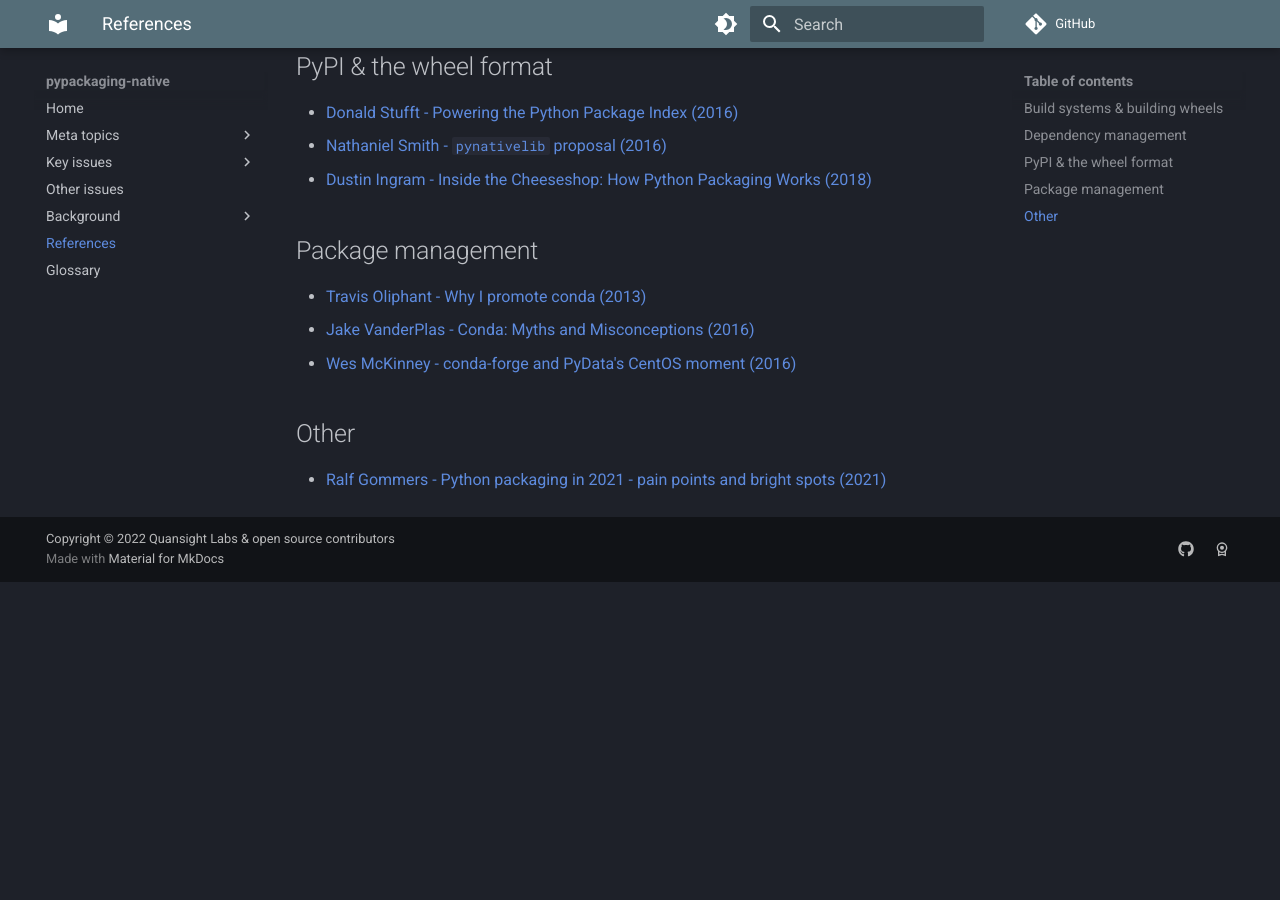
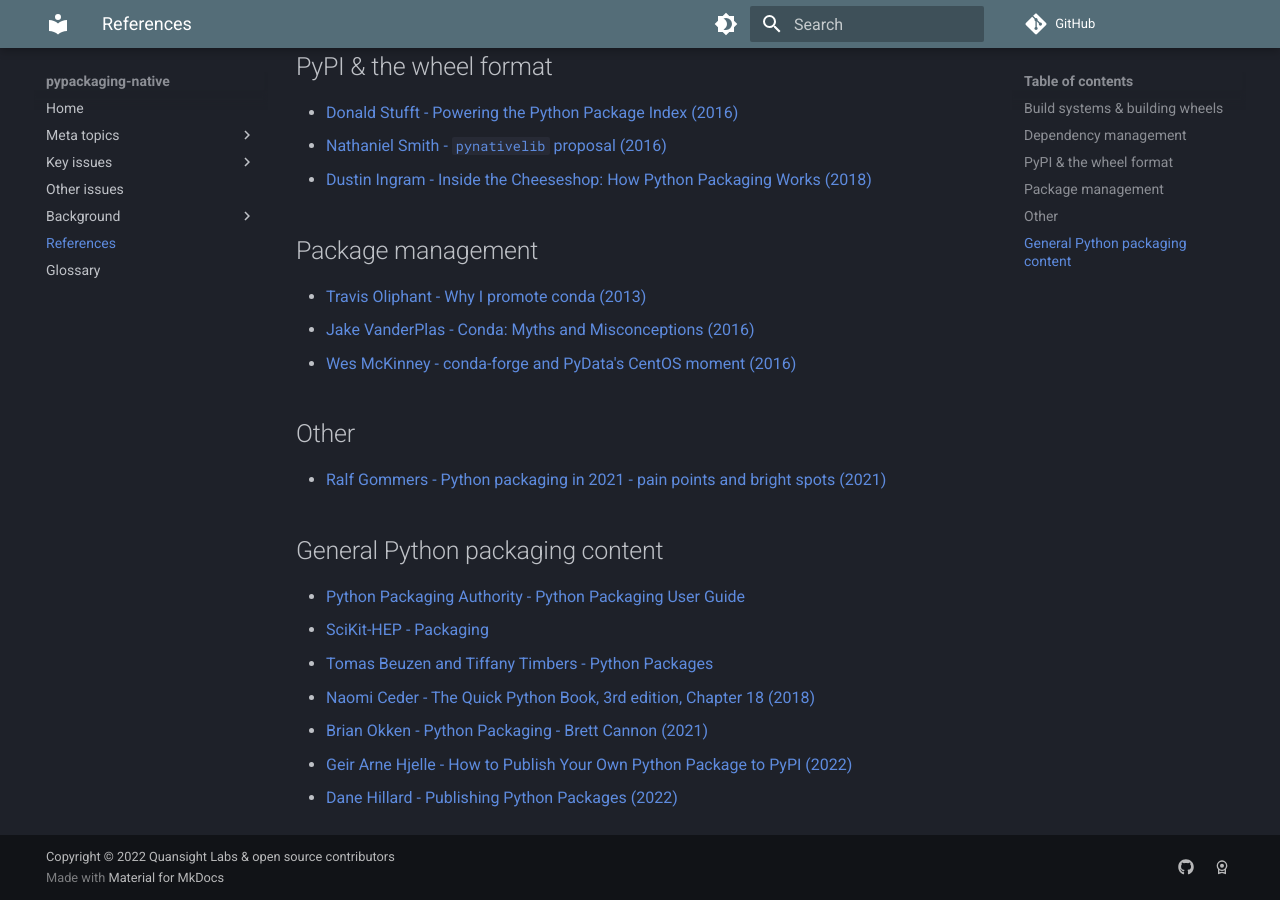
Before and after one commit to pypackaging-native/pypackaging-native, an MkDocs documentation site: the page built from docs/references.md, in a window 1280 px wide and 900 px high, scrolled down 684 px. Built offline with MkDocs 1.6.1 and Material for MkDocs 9.7.7, drawn with Linux system fonts in a browser that asks for light colours; comment, search, counter and statistics services are not loaded; before the commit the page ends 1266 px from its top, so only the background shows below that.

Commit message:
Add general packaging resource links (#17)
Resolves #13

I originally ordered these resources from most freely available to least
freely available, but I see all other sections are ordered
chronologically. I do wonder if the PyPA's resource showing as "2010"
might do it a disservice as it's a living resource that's fairly up to
date.

I wasn't sure how best to format the citations, and didn't want to go
full APA or MLA so please change/suggest as you like if things need
adjustment.

* Address feedback

- Remove dates from maintained resources
- Use author / contributor names instead of organization names
- Update section title
- Remove publisher mentions

```diff
--- a/docs/references.md
+++ b/docs/references.md
@@ -37,3 +37,14 @@
 ## Other
 
 - [Ralf Gommers - Python packaging in 2021 - pain points and bright spots (2021)](https://labs.quansight.org/blog/2021/01/python-packaging-brainstorm/)
+
+
+## General Python packaging content
+
+- [Python Packaging Authority - Python Packaging User Guide](https://packaging.python.org/)
+- [SciKit-HEP - Packaging](https://scikit-hep.org/developer/packaging)
+- [Tomas Beuzen and Tiffany Timbers - Python Packages](https://py-pkgs.org/)
+- [Naomi Ceder - The Quick Python Book, 3rd edition, Chapter 18 (2018)](https://www.manning.com/books/the-quick-python-book-third-edition)
+- [Brian Okken - Python Packaging - Brett Cannon (2021)](https://podcasts.apple.com/in/podcast/python-packaging-brett-cannon/id1029487211?i=1000520722142)
+- [Geir Arne Hjelle - How to Publish Your Own Python Package to PyPI (2022)](https://realpython.com/pypi-publish-python-package/)
+- [Dane Hillard - Publishing Python Packages (2022)](https://www.manning.com/books/publishing-python-packages)
```
